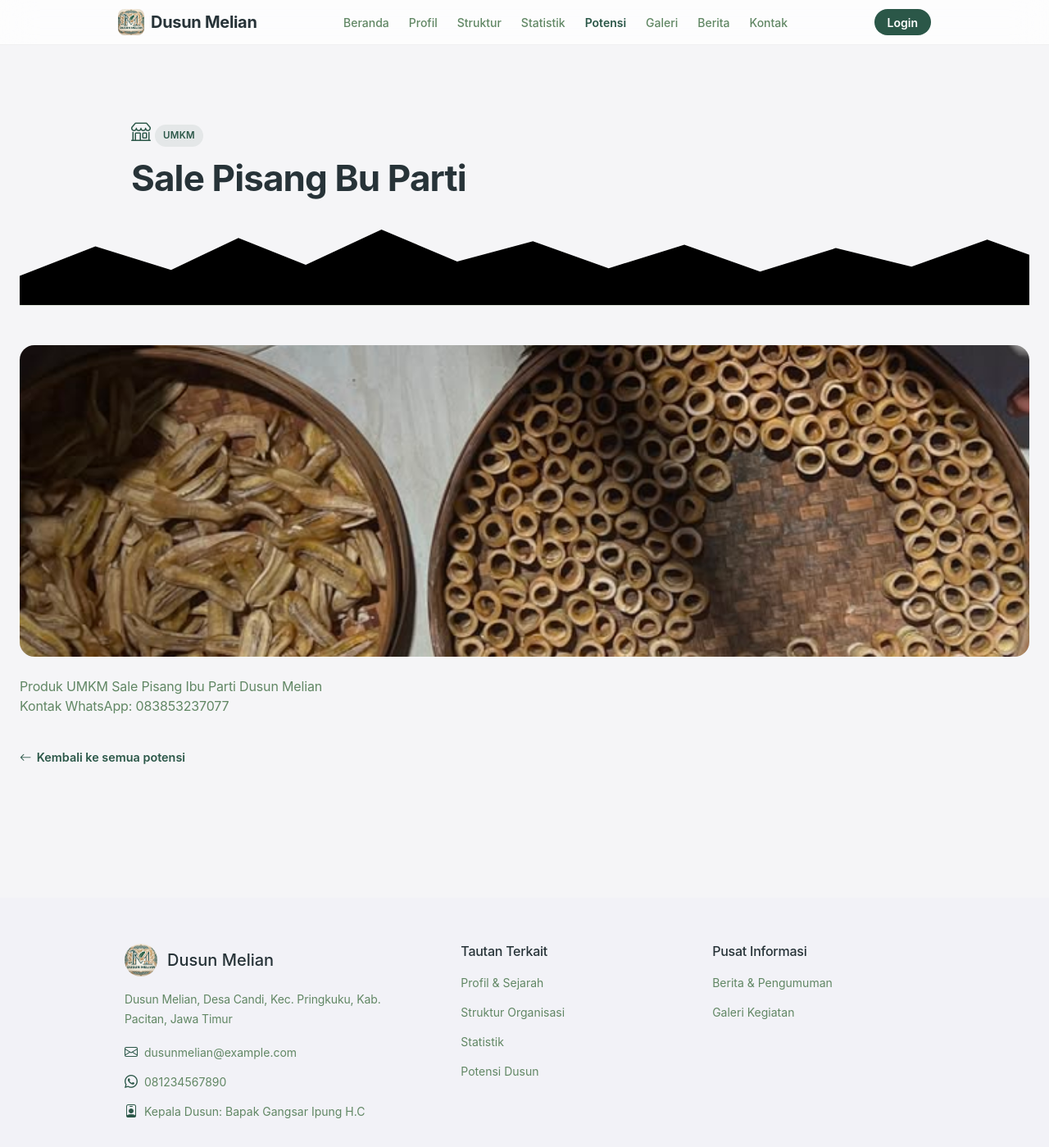
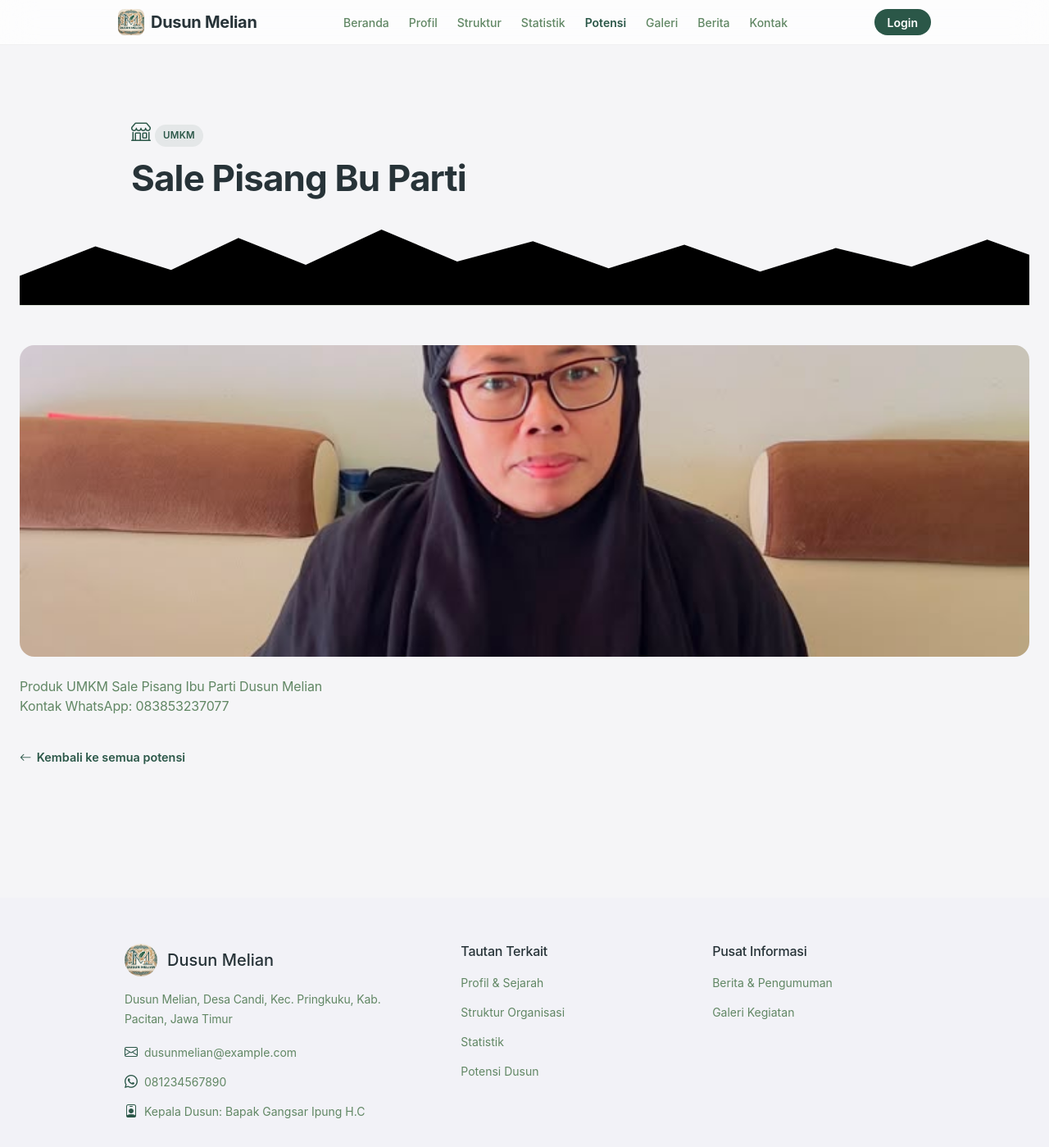
Before and after one commit to Noiro-0/Melian-Happy, a Jekyll site: the page built from _potensi/sale-pisang.md, in a window 1280 px wide and 1399 px high. Shown: the whole window at 82% size. Built offline with Jekyll 4.4.1, drawn with Linux system fonts in a browser that asks for light colours; nearby versions of some CDN libraries.

Commit message:
Update Potensi Dusun “sale-pisang”

```diff
--- a/_potensi/sale-pisang.md
+++ b/_potensi/sale-pisang.md
@@ -1,7 +1,7 @@
 ---
 title: "Sale Pisang Bu Parti "
 kategori: UMKM
-image: /assets/img/uploads/1000103617.jpg
+image: /assets/img/uploads/1000103630.jpg
 bg_color: var(--pine-dark)
 ---
 Produk UMKM Sale Pisang Ibu Parti Dusun Melian
```
Also changed, not shown: assets/img/uploads/1000103630.jpg (added).
